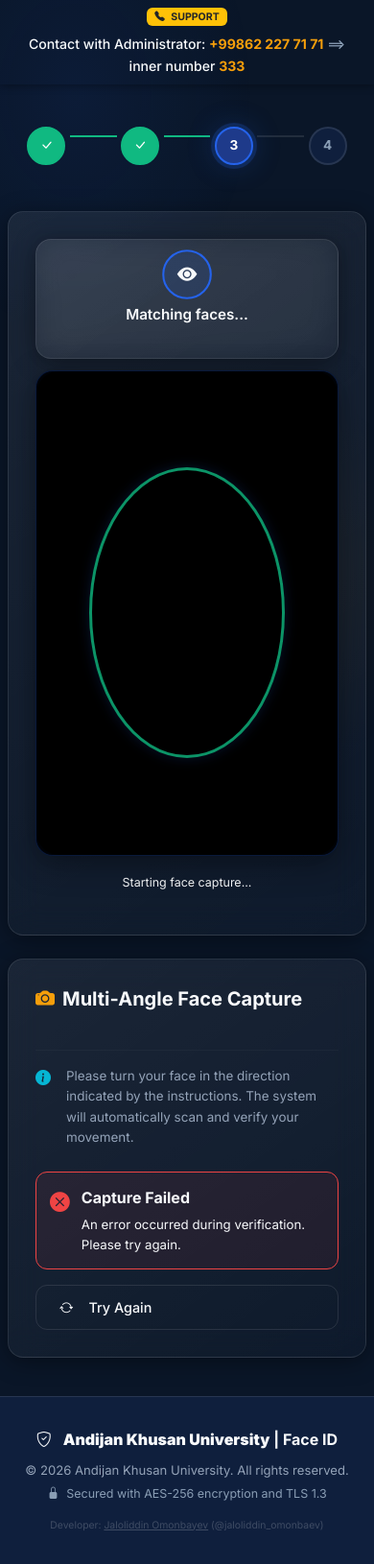
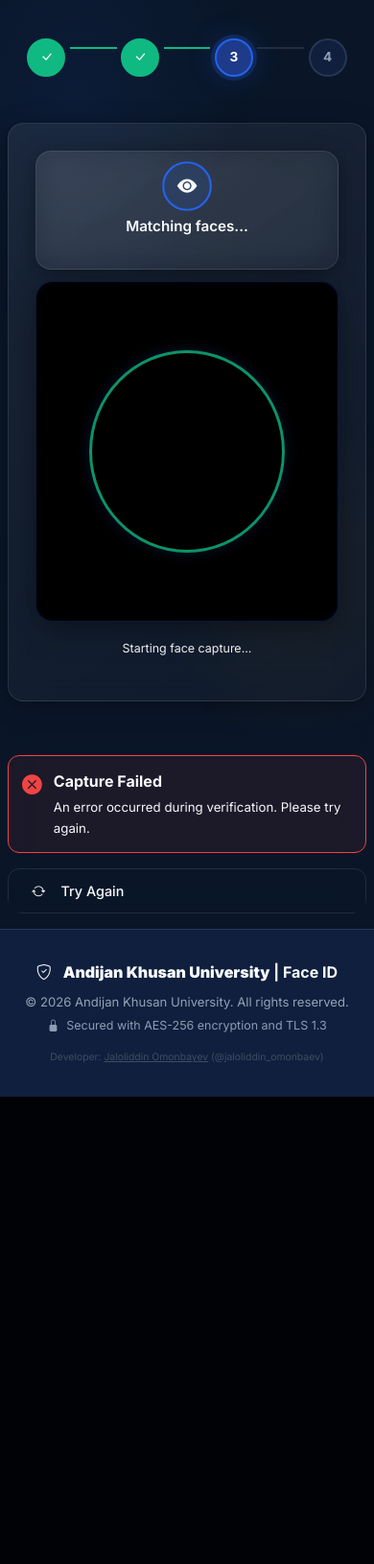
Before and after one commit to johnsmitth8729-creator/face_id, a Django app: template templates/public/step4_liveness.html in a window 390 px wide. Shown: the part 70-1700 px from the top of the page at 96% size. After the commit the page ends 1213 px from the top, so only its background shows below. Run offline with Django 5.2, Linux system fonts and the light colour scheme; the template is opened without the code that fills it: most values are stand-ins (such as "Sample title", 1, 10 or a date in 2020); parts of the project's set-up code (start-up, migrations or seed data) failed here and were passed over.

Commit message:
user panel updated

```diff
--- a/templates/base/base.html
+++ b/templates/base/base.html
@@ -95,12 +95,14 @@
   </nav>
 
   <!-- ── ADMIN CONTACT BANNER ── -->
+  {% block contact_banner %}
   <div class="admin-contact-banner py-2 text-center" style="background: var(--akhu-card-bg); border-bottom: 1px solid var(--akhu-border); font-size: 0.88rem; font-weight: 500; color: var(--akhu-text); box-shadow: var(--shadow-sm);">
     <div class="container-fluid px-4 d-flex align-items-center justify-content-center gap-2 flex-wrap">
       <span class="badge bg-warning text-dark px-2 py-1"><i class="bi bi-telephone-fill me-1"></i> SUPPORT</span>
       <span>Contact with Administrator: <a href="tel:+998622277171" class="text-gold text-decoration-none fw-bold">+99862 227 71 71</a> <span class="text-muted">==&gt;</span> inner number <strong class="text-gold">333</strong></span>
     </div>
   </div>
+  {% endblock %}
 
   <!-- ── MAIN CONTENT ── -->
   <main class="main-content {% block main_class %}{% endblock %}">
--- a/templates/public/step1_personal_info.html
+++ b/templates/public/step1_personal_info.html
@@ -1,5 +1,7 @@
 {% extends "base/base.html" %}
 {% load i18n static crispy_forms_tags %}
+
+{% block contact_banner %}{% endblock %}
 
 {% block content %}
 <div class="verification-layout">
--- a/templates/public/step2_document_upload.html
+++ b/templates/public/step2_document_upload.html
@@ -1,5 +1,7 @@
 {% extends "base/base.html" %}
 {% load i18n static %}
+
+{% block contact_banner %}{% endblock %}
 
 {% block content %}
 <div class="verification-layout">
--- a/templates/public/step4_liveness.html
+++ b/templates/public/step4_liveness.html
@@ -1,5 +1,7 @@
 {% extends "base/base.html" %}
 {% load i18n static %}
+
+{% block contact_banner %}{% endblock %}
 
 {% block content %}
 <div class="verification-layout">
@@ -131,7 +133,7 @@
 /* Responsive UX improvements for mobile and tablets */
 @media (max-width: 992px) {
   .verification-layout {
-    padding: 12px 0 40px !important;
+    padding: 8px 0 16px !important;
   }
   .container {
     padding-left: 8px !important;
@@ -156,13 +158,16 @@
     padding: 6px 14px !important;
     font-size: 0.78rem !important;
     margin-bottom: 10px !important;
+    display: inline-flex !important;
   }
+
+  /* Lock camera container height to prevent scrolling */
   .camera-container {
     width: 100% !important;
     max-width: 100% !important;
-    height: 60vh !important;
-    min-height: 460px !important;
-    max-height: 620px !important;
+    height: 42vh !important;
+    min-height: 280px !important;
+    max-height: 380px !important;
     aspect-ratio: auto !important;
     border: 1px solid rgba(37, 99, 235, 0.25);
     box-shadow: 0 8px 32px 0 rgba(0, 0, 0, 0.4), inset 0 0 12px rgba(37, 99, 235, 0.1);
@@ -175,8 +180,54 @@
   .face-guide-oval {
     width: 65% !important;
     height: 60% !important;
-    max-width: 260px !important;
-    max-height: 330px !important;
+    max-width: 240px !important;
+    max-height: 300px !important;
+  }
+
+  /* Make challenge checklist compact and horizontal at the bottom */
+  .col-lg-4 .akhu-card {
+    background: none !important;
+    border: none !important;
+    padding: 0 !important;
+    box-shadow: none !important;
+    margin: 0 !important;
+  }
+  .col-lg-4 h5, .col-lg-4 hr, .liveness-hint {
+    display: none !important;
+  }
+  .challenge-list {
+    display: flex !important;
+    flex-direction: row !important;
+    justify-content: center !important;
+    gap: 8px !important;
+    margin-top: 8px !important;
+  }
+  .challenge-item {
+    padding: 6px 12px !important;
+    border-radius: 20px !important;
+    background: rgba(30, 41, 59, 0.6) !important;
+    border: 1px solid rgba(255, 255, 255, 0.1) !important;
+    font-size: 0.75rem !important;
+    flex: 1 !important;
+    justify-content: center !important;
+    min-width: 50px !important;
+    margin: 0 !important;
+  }
+  .challenge-item.active {
+    border-color: var(--akhu-blue-light) !important;
+    background: rgba(37, 99, 235, 0.15) !important;
+  }
+  .challenge-item.done {
+    border-color: var(--akhu-success) !important;
+    background: rgba(16, 185, 129, 0.15) !important;
+  }
+  .challenge-item-icon {
+    font-size: 0.9rem !important;
+    width: auto !important;
+    margin: 0 !important;
+  }
+  .challenge-item-text, .challenge-check {
+    display: none !important;
   }
 }
 </style>
--- a/templates/public/step5_result.html
+++ b/templates/public/step5_result.html
@@ -1,5 +1,7 @@
 {% extends "base/base.html" %}
 {% load i18n static %}
+
+{% block contact_banner %}{% endblock %}
 
 {% block content %}
 <div class="result-layout">
--- a/templates/supervisor/exam_verify.html
+++ b/templates/supervisor/exam_verify.html
@@ -1,5 +1,7 @@
 {% extends "base/base.html" %}
 {% load i18n static %}
+
+{% block contact_banner %}{% endblock %}
 
 {% block title %}{% trans "Exam Day Verification" %} — {{ SITE_NAME }}{% endblock %}
 
```
Also changed, not shown: templates/public/step3_face_capture.html (+12 -6 lines).
